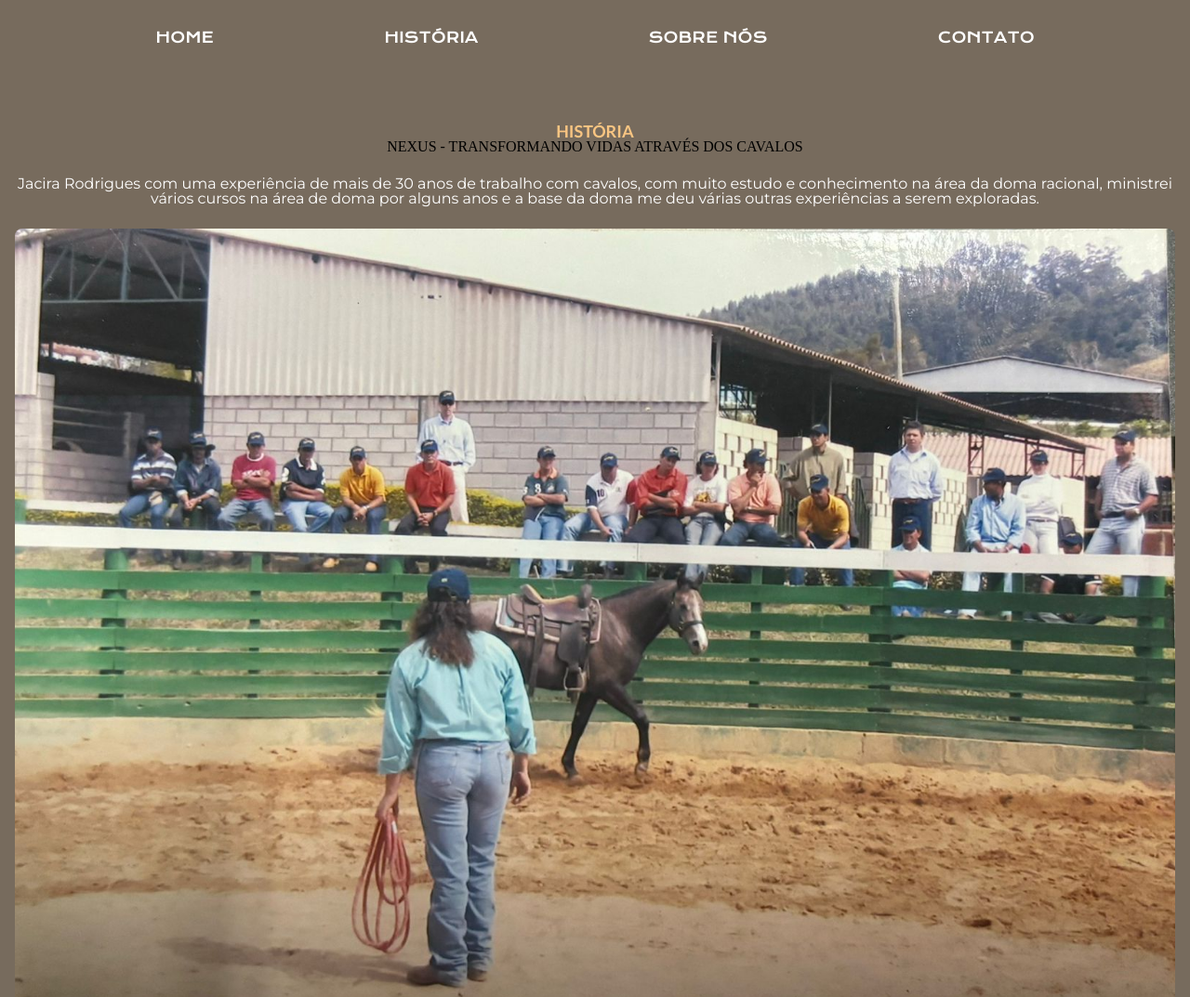
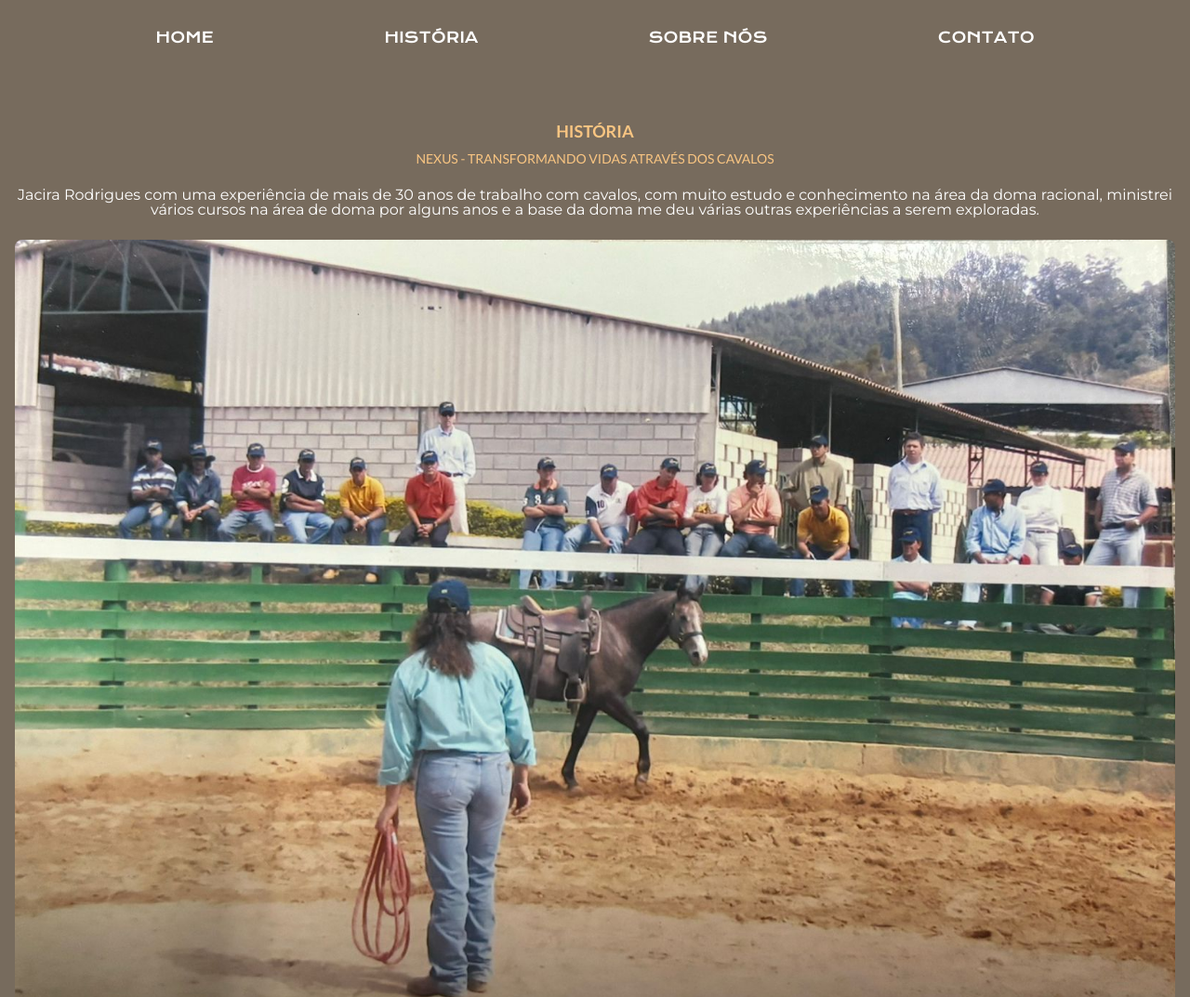
Before and after one commit to JoseCarlos-Filho/NEXUS-PROJECT, a plain HTML site: page history.html in a window 1280 px wide. Shown: the top 1073 px of the page at 93% size. Drawn offline with nearby package versions, Linux system fonts and the light colour scheme.

Commit message:
feat: adicionando classe .conexao__subtitulo e adicionando ajustes de espaçamento.

```diff
--- a/styles/depoimentos.css
+++ b/styles/depoimentos.css
@@ -11,6 +11,15 @@
     font-size: 18px;
     font-weight: 700;
     margin-top: 2em;
+}
+
+.conexao__subtitulo {
+    color: var(--color-font-texto);
+    font-family: var(--font-principal);
+    margin-top: 1em;
+    font-size: 14px;
+    font-weight: 400;
+    text-align: center;
 }
 
 .conexao__descricao {
@@ -44,7 +53,7 @@ video.depoimento__video::-webkit-media-controls-panel {
 } */
 
 iframe {
-    width: 100%;
+    width: 96%;
     aspect-ratio: 16 / 9; /* Proporção de 16:9 */
     border-radius: 8px;
 }
```
